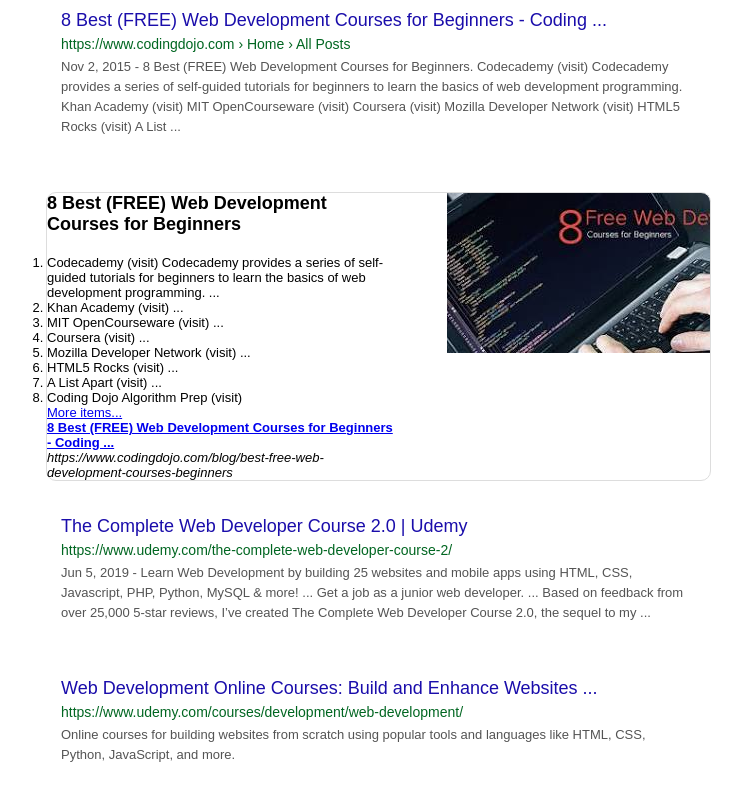
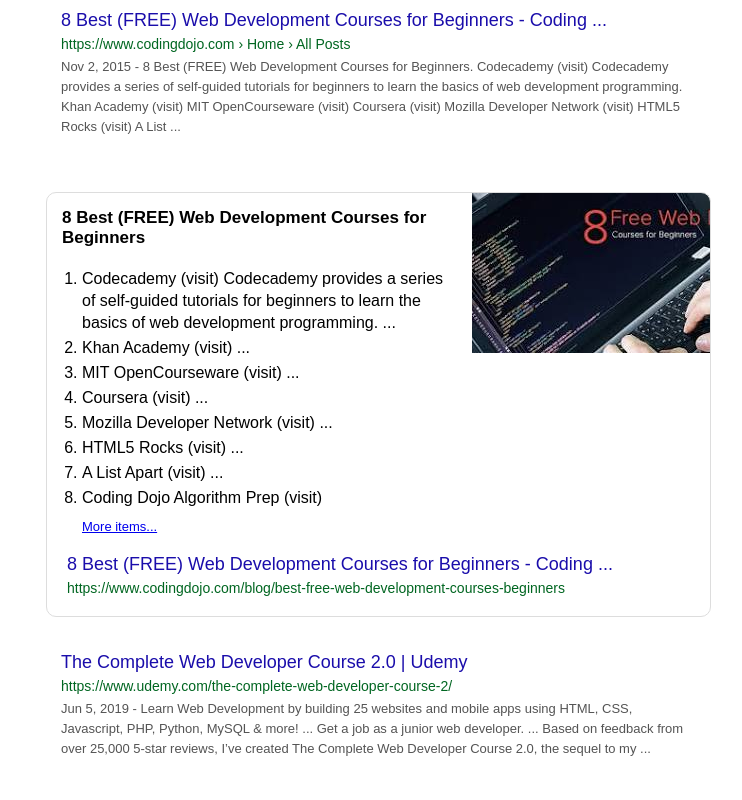
Before and after one commit to maquinde/The-Odin-Project, a plain HTML site: page google-search-results/index.html in a window 1280 px wide. Shown: the part 474-1274 px from the top of the page, without its empty margins (104-846 px from the left). Drawn offline with Linux system fonts and the light colour scheme.

Commit message:
completed the focused result box

```diff
--- a/google-search-results/index.html
+++ b/google-search-results/index.html
@@ -107,11 +107,13 @@
                         <li>A List Apart (visit) ...</li>
                         <li>Coding Dojo Algorithm Prep (visit)</li>
                     </ol>
-                    <a href="#">More items...</a>
-                    <div>
-                        <a href="#"><h3>8 Best (FREE) Web Development Courses for Beginners - Coding ...</h3></a>
-                        <cite>https://www.codingdojo.com/blog/best-free-web-development-courses-beginners</cite>
+                    <div class="more-items">
+                        <a href="#">More items...</a>
                     </div>
+                </div>
+                <div class="focused-result">
+                    <a href="#"><h3>8 Best (FREE) Web Development Courses for Beginners - Coding ...</h3></a>
+                    <cite>https://www.codingdojo.com/blog/best-free-web-development-courses-beginners</cite>
                 </div>
             </section>
 
--- a/google-search-results/styles/style.css
+++ b/google-search-results/styles/style.css
@@ -162,25 +162,68 @@ section {
     border-radius: 10px;
     width: 665px;
     margin-left: 150px;
-    /*padding-left: 25px; /* remove this and use padding on individual sections of text */
     margin-bottom: 35px;
     background-image: url("/images/download.jpg");
     background-repeat: no-repeat;
-    background-position: 400px 0;
+    background-position: 425px 0;
 }
 
 section .text-container {
-    width: 350px; /* adjust width here. make sure text lines up with normal search results */
+    width: 400px;
 }
 
 section b {
     display: inline-block;
-    font-size: 18px;
+    font-size: 17px;
+    margin-top: 15px;
+    margin-left: 15px;
     margin-bottom: 20px;
 }
 
+section ol {
+    margin-bottom: 10px;
+}
 
+section li {
+    font-size: 16px;
+    line-height: 1.375;
+    margin-left: 35px;
+    margin-bottom: 3px;
+}
 
+section .more-items a {
+    display: inline-block;
+    margin-left: 35px;
+    margin-bottom: 20px;
+}
+
+section .focused-result {
+    margin-left: 20px;
+    margin-bottom: 15px;
+}
+
+section .focused-result a {
+    text-decoration: none;
+}
+
+section .focused-result a:hover {
+    text-decoration: underline;
+}
+
+section .focused-result h3 {
+    color: #1a0dab;
+    font-size: 18px !important;
+    font-weight: normal;
+
+}
+
+section .focused-result cite {
+    display: inline-block;
+    font-size: 14px;
+    font-style: normal;
+    color: #006621;
+    padding: 5px 0;
+}
 
 
 /* ICONS */
```
